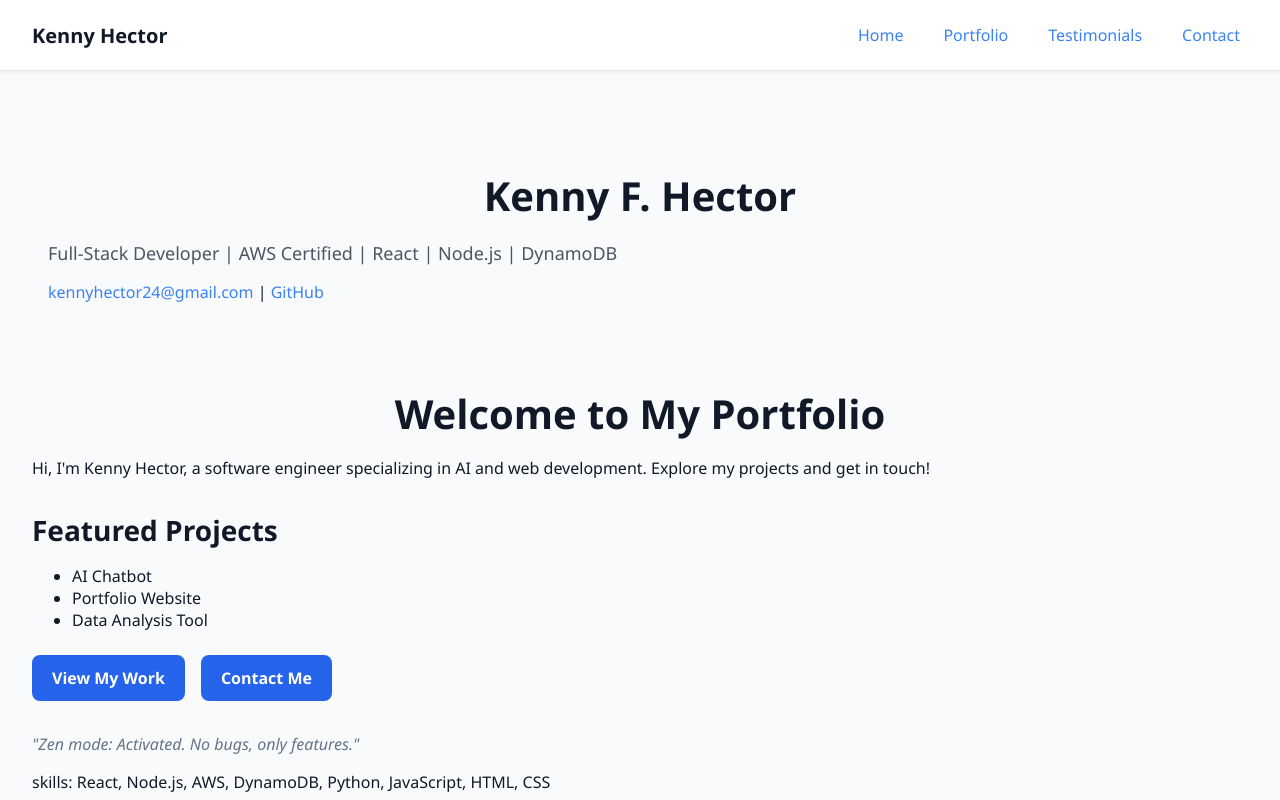
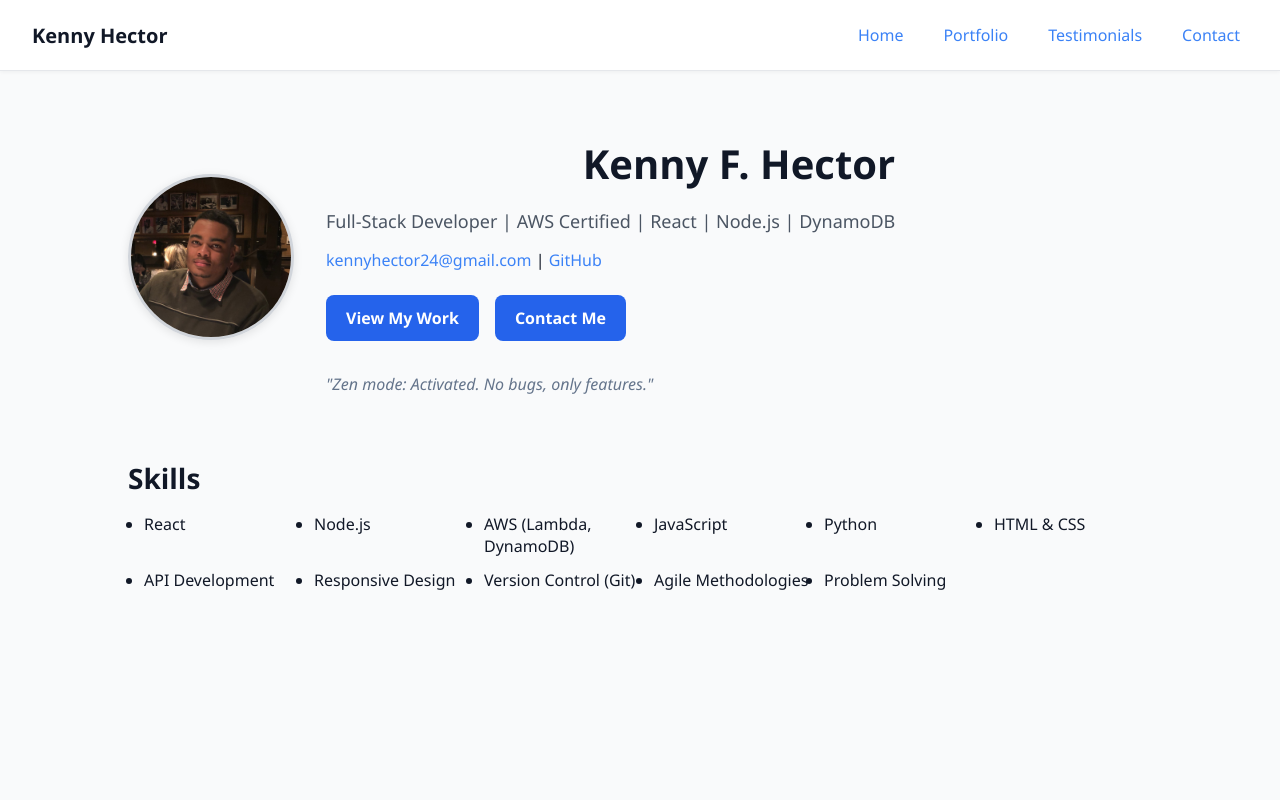
Before and after one commit to khector24/react-ai-portfolio, a React (Vite) app: page / in a window 1280 px wide. Shown: the top 800 px of the page. Built offline with nearby package versions, Linux system fonts and the light colour scheme.

Commit message:
Add profile pic.

```diff
--- a/src/App.css
+++ b/src/App.css
@@ -124,6 +124,59 @@ h2 {
   font-style: italic;
   color: #64748b;
   margin-top: 2rem;
+}
+
+/* === Home Layout === */
+.home-container {
+  max-width: 1024px;
+  margin: 0 auto;
+  padding: 2rem 1rem;
+}
+
+.home-hero {
+  display: flex;
+  flex-direction: row;
+  align-items: center;
+  gap: 2rem;
+  flex-wrap: wrap;
+}
+
+.profile-pic {
+  width: 160px;
+  height: 160px;
+  border-radius: 50%;
+  object-fit: cover;
+  border: 3px solid #d1d5db;
+  box-shadow: 0 2px 10px rgba(0, 0, 0, 0.1);
+}
+
+.intro-text {
+  flex: 1;
+  min-width: 250px;
+}
+
+.skills-section {
+  margin-top: 3rem;
+}
+
+.skills-list {
+  display: grid;
+  grid-template-columns: repeat(auto-fit, minmax(150px, 1fr));
+  gap: 0.75rem;
+  list-style-type: disc;
+  padding-left: 1rem;
+}
+
+@media (max-width: 640px) {
+  .home-hero {
+    flex-direction: column;
+    align-items: center;
+    text-align: center;
+  }
+
+  .intro-text {
+    align-items: center;
+  }
 }
 
 /* === Portfolio Page === */
--- a/src/Home.jsx
+++ b/src/Home.jsx
@@ -1,36 +1,28 @@
 import { Link } from "react-router-dom";
+import profilePic from "./assets/profile-pic.jpeg";
 import "./App.css";
 
 export default function Home() {
   return (
-    <main>
-      <section className="intro-header">
+    <main className="home-container">
+      <section className="home-hero">
+        <img src={profilePic} alt="Kenny Hector" className="profile-pic" />
+        <div className="intro-text">
           <h1 className="name-heading">Kenny F. Hector</h1>
           <p className="subtitle">
             Full-Stack Developer | AWS Certified | React | Node.js | DynamoDB
           </p>
           <div className="contact-links">
-          <a href="mailto:kennyhector24@gmail.com">kennyhector24@gmail.com</a>
-          {" | "}
-          <a href="https://github.com/khector24" target="_blank">
+            <a href="mailto:kennyhector24@gmail.com">kennyhector24@gmail.com</a>{" "}
+            |{" "}
+            <a
+              href="https://github.com/khector24"
+              target="_blank"
+              rel="noreferrer"
+            >
               GitHub
             </a>
           </div>
-      </section>
-
-      <h1>Welcome to My Portfolio</h1>
-      <p>
-        Hi, I'm Kenny Hector, a software engineer specializing in AI and web
-        development. Explore my projects and get in touch!
-      </p>
-      <section className="projects">
-        <h2>Featured Projects</h2>
-        <ul>
-          <li>AI Chatbot</li>
-          <li>Portfolio Website</li>
-          <li>Data Analysis Tool</li>
-        </ul>
-      </section>
 
           <div className="home-buttons">
             <Link to="/portfolio" className="cta-button">
@@ -41,17 +33,20 @@ export default function Home() {
             </Link>
           </div>
 
-      <p className="zen-joke">"Zen mode: Activated. No bugs, only features."</p>
+          <p className="zen-joke">
+            "Zen mode: Activated. No bugs, only features."
+          </p>
+        </div>
+      </section>
 
-      <section>
-        skills: React, Node.js, AWS, DynamoDB, Python, JavaScript, HTML, CSS
+      <section className="skills-section">
         <h2>Skills</h2>
-        <ul>
+        <ul className="skills-list">
           <li>React</li>
           <li>Node.js</li>
           <li>AWS (Lambda, DynamoDB)</li>
+          <li>JavaScript</li>
           <li>Python</li>
-          <li>JavaScript</li>
           <li>HTML & CSS</li>
           <li>API Development</li>
           <li>Responsive Design</li>
```
Also changed, not shown: src/assets/profile-pic.jpeg (added). Lines whose indentation alone changed are shown as unchanged.
